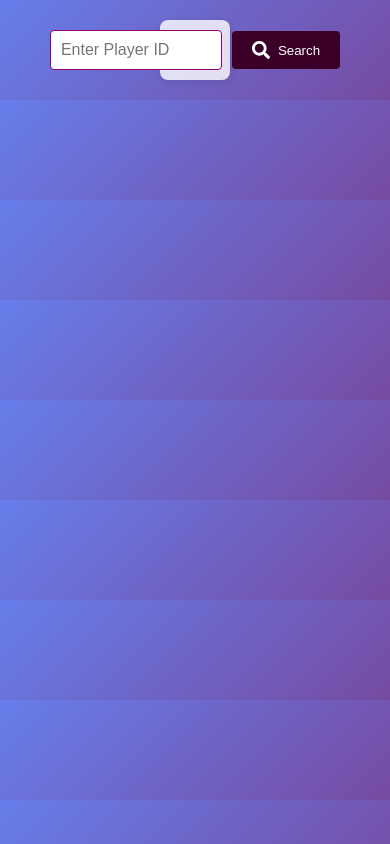
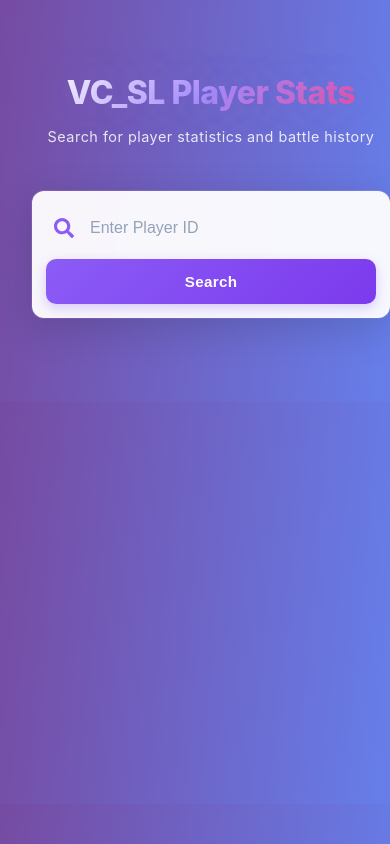
Before and after one commit to BaronVonAlex/VC_SL_Web, a React (Create React App) app: page / in a window 390 px wide. Built offline with nearby package versions, Linux system fonts and the light colour scheme; no server answers.

Commit message:
update css visual structure

```diff
--- a/src/App.css
+++ b/src/App.css
@@ -1,17 +1,13 @@
 body {
   background-color: #f4f4f9;
   color: #333;
-
   margin: 0;
   padding: 0;
   padding-left: 10rem;
   padding-right: 10rem;
   height: 100%;
   box-sizing: border-box;
-}
-
-body {
-  background: linear-gradient(135deg, #667eea 0%, #764ba2 100%);
+  background: linear-gradient(1355deg, #667eea 0%, #764ba2 100%);
 }
 
 .player-card {
@@ -24,6 +20,7 @@ body {
   box-shadow: 0 8px 32px rgba(0, 0, 0, 0.2);
   border: 1px solid #2a2b2e;
   color: #e1e2e6;
+  animation: fadeInCard 0.5s ease-out;
 }
 
 .player-card-content {
@@ -40,6 +37,11 @@ body {
   margin: 0 auto 1.5rem auto;
   display: block;
   border: 2px solid #ed00f5;
+  transition: transform 0.3s ease;
+}
+
+.player-avatar:hover {
+  transform: scale(1.05);
 }
 
 h2 {
@@ -63,6 +65,11 @@ h2 {
   background-color: #1a1b1e;
   padding: 1.5rem;
   border-radius: 0.75rem;
+  transition: transform 0.2s ease;
+}
+
+.sidebar-section:hover {
+  transform: translateY(-2px);
 }
 
 .sidebar-title {
@@ -99,6 +106,7 @@ h2 {
   font-size: 1rem;
   font-weight: 600;
   text-align: right;
+  word-break: break-word;
 }
 
 .player-name {
@@ -126,15 +134,16 @@ h2 {
   padding: 1.25rem;
   border-radius: 0.75rem;
   border: 1px solid #3a3b3e;
-  transition: transform 0.2s ease;
-
+  transition: transform 0.2s ease, box-shadow 0.2s ease;
   display: flexbox;
   justify-content: center;
   align-items: center;
   text-align: center;
 }
+
 .combat-bar:hover {
   transform: translateY(-2px);
+  box-shadow: 0 4px 12px rgba(139, 92, 246, 0.2);
 }
 
 .combat-bar h4 {
@@ -148,7 +157,7 @@ h2 {
   align-items: center;
 }
 
-.win, .draw, .loss{
+.win, .draw, .loss {
   display: inline-block;
   width: auto;
   min-width: 50px;
@@ -179,11 +188,10 @@ h2 {
   color: #ffffff;
 }
 
-.total{
+.total {
   margin-top: 5px;
   background: linear-gradient(135deg, #0051ff, #0011ff);
   color: #ffffff;
-
   display: inline-block;
   width: auto;
   min-width: 50px;
@@ -217,6 +225,7 @@ h2 {
   height: auto;
   display: block;
 }
+
 .graph-placeholder {
   background-color: #323336;
   height: 240px;
@@ -225,65 +234,131 @@ h2 {
   font-weight: 500;
 }
 
-@media (max-width: 768px) {
-  .player-card-content {
-    grid-template-columns: 1fr;
-  }
-}
-
-.search-bar {
-  display: flex;
-  align-items: center;
-  justify-content: center;
-  gap: 10px;
-  padding: 10px;
-  background-color: rgba(255, 255, 255, 0.8);
-  border-radius: 8px;
-  box-shadow: 0 2px 8px rgba(0, 0, 0, 0.1);
-  max-width: 600px;
-  margin: 20px auto;
-  backdrop-filter: blur(10px);
-}
-
-.search-input {
-  padding: 10px;
-  font-size: 16px;
-  border-radius: 4px;
-  border: 1px solid #920072;
-  width: 200px;
-  min-width: 150px;
-}
-
-.search-input:focus {
-  border-color: #5f003b;
-  outline: none;
-}
-
-.search-button {
-  padding: 10px 20px;
-  background-color: #3a0027;
-  color: white;
-  border: none;
-  border-radius: 4px;
-  cursor: pointer;
-  display: flex;
-  align-items: center;
-  gap: 8px;
-}
-
-.search-button:hover {
-  background-color: #52001f;
-}
-
-.search-button:active {
-  background-color: #d3003f;
-}
-
-.search-button svg {
-  font-size: 18px;
-}
-
 @keyframes spin {
   0% { transform: rotate(0deg); }
   100% { transform: rotate(360deg); }
 }
+
+@keyframes fadeInCard {
+  from {
+    opacity: 0;
+    transform: translateY(20px);
+  }
+  to {
+    opacity: 1;
+    transform: translateY(0);
+  }
+}
+
+/* Tablet Responsive */
+@media (max-width: 1024px) {
+  body {
+    padding-left: 5rem;
+    padding-right: 5rem;
+  }
+
+  .player-card-content {
+    grid-template-columns: 1fr;
+  }
+
+  .combat-stats {
+    grid-template-columns: repeat(auto-fit, minmax(200px, 1fr));
+  }
+}
+
+/* Mobile Responsive */
+@media (max-width: 768px) {
+  body {
+    padding-left: 2rem;
+    padding-right: 2rem;
+  }
+
+  .player-card {
+    padding: 1rem;
+  }
+
+  .player-card-content {
+    grid-template-columns: 1fr;
+    gap: 1.5rem;
+  }
+
+  .sidebar {
+    padding: 1rem;
+    gap: 1rem;
+  }
+
+  .sidebar-section {
+    padding: 1rem;
+  }
+
+  .player-name {
+    font-size: 1.75rem;
+    text-align: center;
+  }
+
+  .player-avatar {
+    width: 100px;
+    height: 100px;
+  }
+
+  .combat-stats {
+    grid-template-columns: 1fr;
+    padding: 1rem;
+    gap: 1rem;
+  }
+
+  .historical-data {
+    padding: 1rem;
+  }
+
+  .info-label,
+  .info-value {
+    font-size: 0.9rem;
+  }
+}
+
+/* Small Mobile */
+@media (max-width: 480px) {
+  body {
+    padding-left: 1rem;
+    padding-right: 1rem;
+  }
+
+  .player-card {
+    padding: 0.75rem;
+    border-radius: 0.75rem;
+  }
+
+  .player-name {
+    font-size: 1.5rem;
+  }
+
+  .sidebar {
+    padding: 0.75rem;
+  }
+
+  .sidebar-section {
+    padding: 0.75rem;
+  }
+
+  .sidebar-title {
+    font-size: 0.75rem;
+  }
+
+  .combat-bar {
+    padding: 1rem;
+  }
+
+  .combat-bar h4 {
+    font-size: 0.9rem;
+  }
+
+  .info-label,
+  .info-value {
+    font-size: 0.85rem;
+  }
+
+  .historical-data {
+    padding: 0.75rem;
+  }
+}
--- a/src/components/SearchBar.jsx
+++ b/src/components/SearchBar.jsx
@@ -1,9 +1,11 @@
 import React, { useState } from 'react';
 import { FaSearch } from 'react-icons/fa';
+import '../styles/SearchBar.css';
 
-const SearchBar = ({ onSearch }) => {
+const SearchBar = ({ onSearch, hasResults }) => {
   const [playerID, setPlayerID] = useState('');
   const [error, setError] = useState('');
+  const [isFocused, setIsFocused] = useState(false);
 
   const handleSearch = () => {
     setError('');
@@ -23,8 +25,17 @@ const SearchBar = ({ onSearch }) => {
   };
 
   return (
-    <div style={{ marginBottom: '1rem' }}>
-      <div className="search-bar">
+    <div className={`search-container ${hasResults ? 'compact' : 'centered'}`}>
+      {!hasResults && (
+        <div className="search-header">
+          <h1 className="search-title">VC_SL Player Stats</h1>
+          <p className="search-subtitle">Search for player statistics and battle history</p>
+        </div>
+      )}
+
+      <div className={`search-bar-wrapper ${isFocused ? 'focused' : ''}`}>
+        <div className="search-input-container">
+          <FaSearch className="search-icon" />
           <input
             type="text"
             placeholder="Enter Player ID"
@@ -34,29 +45,25 @@ const SearchBar = ({ onSearch }) => {
               setError('');
             }}
             onKeyDown={handleKeyPress}
-          className="search-input"
+            onFocus={() => setIsFocused(true)}
+            onBlur={() => setIsFocused(false)}
+            className="search-input-modern"
           />
-        <button onClick={handleSearch} className="search-button">
-          <FaSearch /> Search
+          <button
+            onClick={handleSearch}
+            className="search-button-modern"
+            aria-label="Search"
+          >
+            Search
           </button>
         </div>
+
         {error && (
-        <div style={{ textAlign: "center" }}>
-          <div style={{
-            display: 'inline-block',
-            color: '#ffffffff',
-            backgroundColor: 'rgba(239, 68, 68, 0.1)',
-            padding: '0.5rem 1rem',
-            borderRadius: '0.5rem',
-            marginTop: '0.5rem',
-            border: '1px solid #ffffffff',
-            fontSize: '0.9rem',
-            textAlign: 'center'
-          }}>
+          <div className="error-message-modern">
             {error}
           </div>
+        )}
       </div>
-      )}
     </div>
   );
 };
--- a/src/components/SearchPage.jsx
+++ b/src/components/SearchPage.jsx
@@ -59,7 +59,10 @@ const SearchPage = () => {
   return (
     <div className="App">
       <header className="App-header">
-        <SearchBar onSearch={handleSearch} />
+        <SearchBar
+          onSearch={handleSearch}
+          hasResults={playerData !== null || loading}
+        />
 
         {loading && (
           <div style={{
--- /dev/null
+++ b/src/styles/SearchBar.css
@@ -0,0 +1,296 @@
+/* Search Container */
+.search-container {
+  width: 100%;
+  transition: all 0.5s cubic-bezier(0.4, 0, 0.2, 1);
+  margin-bottom: 2rem;
+}
+
+.search-container.centered {
+  display: flex;
+  flex-direction: column;
+  align-items: center;
+  justify-content: center;
+  min-height: 50vh;
+  padding: 2rem;
+}
+
+.search-container.compact {
+  padding: 1.5rem 0;
+  animation: slideDown 0.4s ease-out;
+}
+
+/* Search Header */
+.search-header {
+  text-align: center;
+  margin-bottom: 3rem;
+  animation: fadeInUp 0.6s ease-out;
+}
+
+.search-title {
+  font-size: 3.5rem;
+  font-weight: 800;
+  background: linear-gradient(135deg, #ffffff 0%, #a78bfa 50%, #ec4899 100%);
+  -webkit-background-clip: text;
+  -webkit-text-fill-color: transparent;
+  background-clip: text;
+  margin-bottom: 1rem;
+  letter-spacing: -1px;
+  text-shadow: 0 0 40px rgba(167, 139, 250, 0.3);
+}
+
+.search-subtitle {
+  color: rgba(255, 255, 255, 0.85);
+  font-size: 1.2rem;
+  font-weight: 400;
+  letter-spacing: 0.5px;
+}
+
+/* Search Bar Wrapper */
+.search-bar-wrapper {
+  width: 100%;
+  max-width: 700px;
+  margin: 0 auto;
+  animation: fadeIn 0.5s ease-out;
+}
+
+.search-bar-wrapper.focused {
+  transform: translateY(-2px);
+}
+
+/* Search Input Container */
+.search-input-container {
+  display: flex;
+  align-items: center;
+  background: rgba(255, 255, 255, 0.95);
+  border-radius: 16px;
+  padding: 0.5rem;
+  box-shadow: 0 10px 40px rgba(0, 0, 0, 0.15),
+              0 0 0 1px rgba(255, 255, 255, 0.1);
+  transition: all 0.3s cubic-bezier(0.4, 0, 0.2, 1);
+  backdrop-filter: blur(10px);
+  border: 2px solid transparent;
+}
+
+.search-input-container:focus-within {
+  box-shadow: 0 15px 50px rgba(139, 92, 246, 0.3),
+              0 0 0 3px rgba(139, 92, 246, 0.2);
+  border-color: rgba(139, 92, 246, 0.5);
+  transform: translateY(-2px);
+}
+
+/* Search Icon */
+.search-icon {
+  color: #8b5cf6;
+  font-size: 1.25rem;
+  margin-left: 1rem;
+  margin-right: 0.75rem;
+  transition: all 0.3s ease;
+  flex-shrink: 0;
+}
+
+.search-input-container:focus-within .search-icon {
+  color: #7c3aed;
+  transform: scale(1.1);
+}
+
+/* Search Input */
+.search-input-modern {
+  flex: 1;
+  border: none;
+  outline: none;
+  padding: 1rem 0.5rem;
+  font-size: 1.1rem;
+  background: transparent;
+  color: #1a202c;
+  font-weight: 500;
+  min-width: 0;
+}
+
+.search-input-modern::placeholder {
+  color: #94a3b8;
+  font-weight: 400;
+}
+
+/* Search Button */
+.search-button-modern {
+  padding: 1rem 2rem;
+  background: linear-gradient(135deg, #8b5cf6 0%, #7c3aed 100%);
+  color: white;
+  border: none;
+  border-radius: 12px;
+  font-size: 1rem;
+  font-weight: 600;
+  cursor: pointer;
+  transition: all 0.3s cubic-bezier(0.4, 0, 0.2, 1);
+  box-shadow: 0 4px 12px rgba(139, 92, 246, 0.3);
+  flex-shrink: 0;
+  white-space: nowrap;
+  letter-spacing: 0.3px;
+}
+
+.search-button-modern:hover {
+  background: linear-gradient(135deg, #7c3aed 0%, #6d28d9 100%);
+  box-shadow: 0 6px 20px rgba(139, 92, 246, 0.4);
+  transform: translateY(-1px);
+}
+
+.search-button-modern:active {
+  transform: translateY(0);
+  box-shadow: 0 2px 8px rgba(139, 92, 246, 0.3);
+}
+
+/* Error Message */
+.error-message-modern {
+  display: inline-block;
+  color: #ffffff;
+  background: rgba(239, 68, 68, 0.95);
+  padding: 0.75rem 1.5rem;
+  border-radius: 12px;
+  margin-top: 1rem;
+  border: 2px solid rgba(255, 255, 255, 0.3);
+  font-size: 0.95rem;
+  font-weight: 500;
+  box-shadow: 0 4px 12px rgba(239, 68, 68, 0.3);
+  animation: shake 0.5s ease-in-out;
+  backdrop-filter: blur(10px);
+}
+
+/* Animations */
+@keyframes fadeIn {
+  from {
+    opacity: 0;
+    transform: translateY(10px);
+  }
+  to {
+    opacity: 1;
+    transform: translateY(0);
+  }
+}
+
+@keyframes fadeInUp {
+  from {
+    opacity: 0;
+    transform: translateY(30px);
+  }
+  to {
+    opacity: 1;
+    transform: translateY(0);
+  }
+}
+
+@keyframes slideDown {
+  from {
+    transform: translateY(-20px);
+    opacity: 0;
+  }
+  to {
+    transform: translateY(0);
+    opacity: 1;
+  }
+}
+
+@keyframes shake {
+  0%, 100% { transform: translateX(0); }
+  10%, 30%, 50%, 70%, 90% { transform: translateX(-4px); }
+  20%, 40%, 60%, 80% { transform: translateX(4px); }
+}
+
+/* Responsive Design */
+@media (max-width: 1024px) {
+  .search-title {
+    font-size: 3rem;
+  }
+
+  .search-subtitle {
+    font-size: 1.1rem;
+  }
+}
+
+@media (max-width: 768px) {
+  .search-container.centered {
+    min-height: 40vh;
+    padding: 1.5rem;
+  }
+
+  .search-header {
+    margin-bottom: 2rem;
+  }
+
+  .search-title {
+    font-size: 2.5rem;
+  }
+
+  .search-subtitle {
+    font-size: 1rem;
+  }
+
+  .search-bar-wrapper {
+    max-width: 100%;
+  }
+
+  .search-input-container {
+    flex-wrap: wrap;
+    padding: 0.75rem;
+  }
+
+  .search-input-modern {
+    padding: 0.875rem 0.5rem;
+    font-size: 1rem;
+    width: 100%;
+    order: 2;
+  }
+
+  .search-icon {
+    order: 1;
+    margin-left: 0.5rem;
+    margin-right: 0.5rem;
+  }
+
+  .search-button-modern {
+    order: 3;
+    width: 100%;
+    margin-top: 0.5rem;
+    padding: 0.875rem 1.5rem;
+  }
+
+  .error-message-modern {
+    font-size: 0.875rem;
+    padding: 0.625rem 1.25rem;
+  }
+}
+
+@media (max-width: 480px) {
+  .search-container.centered {
+    padding: 1rem;
+  }
+
+  .search-title {
+    font-size: 2rem;
+    letter-spacing: -0.5px;
+  }
+
+  .search-subtitle {
+    font-size: 0.9rem;
+  }
+
+  .search-input-container {
+    border-radius: 12px;
+  }
+
+  .search-button-modern {
+    border-radius: 10px;
+    font-size: 0.95rem;
+  }
+}
+
+/* Reduce motion for accessibility */
+@media (prefers-reduced-motion: reduce) {
+  .search-container,
+  .search-bar-wrapper,
+  .search-input-container,
+  .search-icon,
+  .search-button-modern {
+    animation: none;
+    transition: none;
+  }
+}
```
Lines whose indentation alone changed are shown as unchanged.
